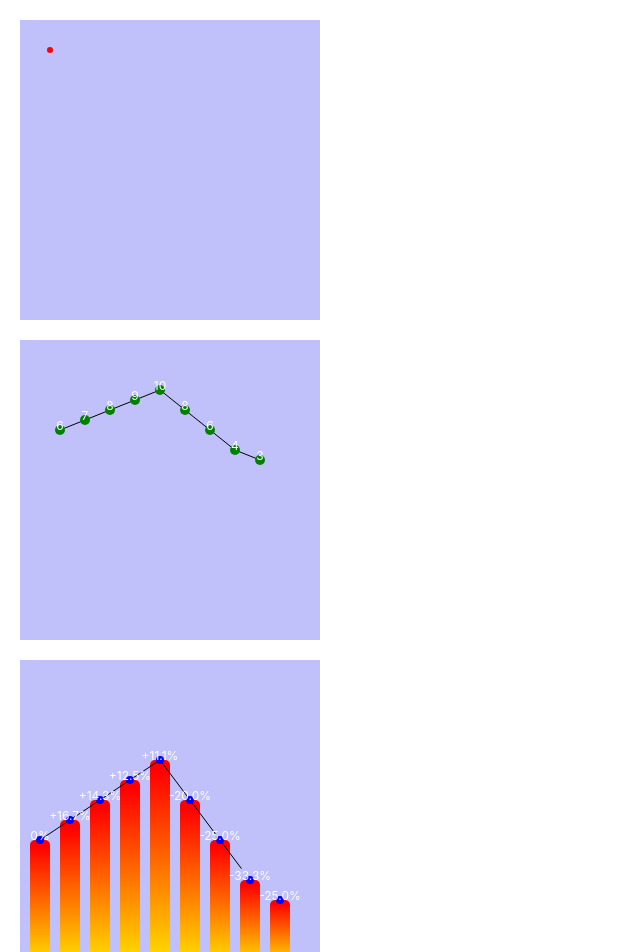
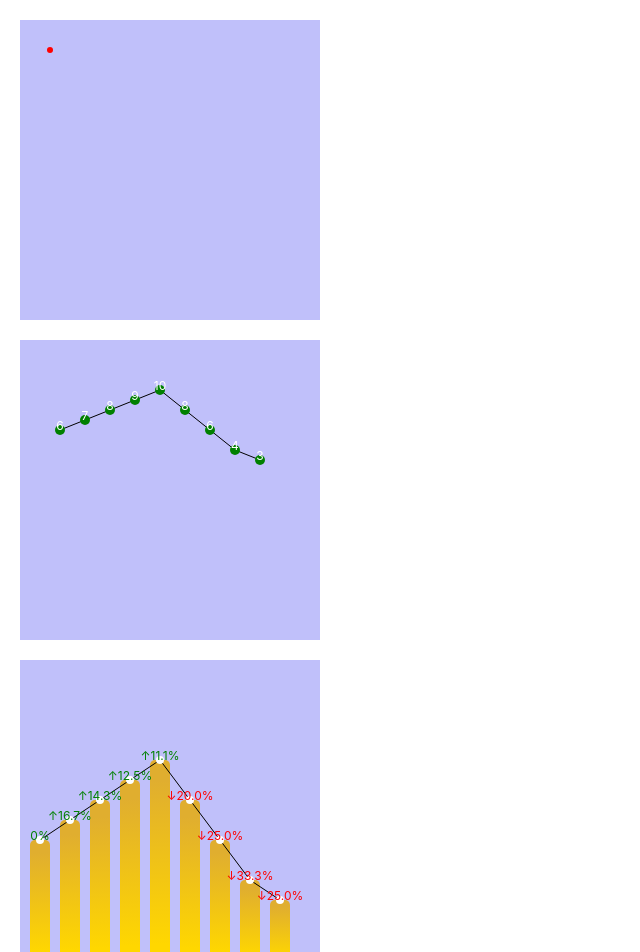
Before and after one commit to Saga6569/ScheduleSVG, a React (Create React App) app: page / in a window 1280 px wide. Shown: the top 952 px of the page, without its empty margins (0-640 px from the left). Built offline with nearby package versions, Linux system fonts and the light colour scheme.

Commit message:
line animation 1.3

```diff
--- a/src/components/Graph/Graph.module.css
+++ b/src/components/Graph/Graph.module.css
@@ -9,7 +9,7 @@
 }
 
 .path {
-  stroke-dasharray: 500;
+  stroke-dasharray: 1000;
   animation: dash 10s linear;
   animation-fill-mode: forwards;
 }
@@ -17,7 +17,7 @@
 
 @keyframes dash {
   from {
-    stroke-dashoffset: 500;
+    stroke-dashoffset: 1000;
   }
   to {
     stroke-dashoffset: 0;
--- a/src/components/Graph/Graph.tsx
+++ b/src/components/Graph/Graph.tsx
@@ -90,7 +90,9 @@ export class Graph extends React.Component<IGraphProps, IGraphState> {
   //   console.log(result);
   // }
 
-  difference = (a: number, b: number) => a > b ?  `-${(((a-b)/a) * 100).toFixed(1)}%` : `+${(((b-a)/a) * 100).toFixed(1)}%`
+  //
+  difference = (a: number, b: number) => a > b ?  `↓${(((a-b)/a) * 100).toFixed(1)}%` : `↑${(((b-a)/a) * 100).toFixed(1)}%`
+
 
   buildGraphLine = () =>  {
     const data = this.calcValuesParams(this.props.values).valuesList;
@@ -102,16 +104,15 @@ export class Graph extends React.Component<IGraphProps, IGraphState> {
     const y = el.y + el.height;
     path.push(x ,y)
     const value = Math.abs(y) / 20
-    console.log(oldvalue, value)
-    const s = oldvalue === null ? '0%' : this.difference(oldvalue, value)
+    const meaning  = oldvalue === null ? '0%' : this.difference(oldvalue, value)
     oldvalue = value
     const style = {'transform-origin': `${x}px ${y}px`, 'transform': 'rotateX(180deg)'}
     return (<>
-      <circle cx={x} cy={y} r="4" fill="blue"/>
-      <text className={styles.Text} x={x} y={y} style={style} font-size="12" text-anchor="middle" fill="White">{s}</text>
+      <circle cx={x} cy={y} r="4" fill="White"/>
+      <text className={styles.Text} x={x} y={y} style={style} font-size="12" text-anchor="middle" fill={meaning.includes('↑') || meaning === '0%' ? 'green' : 'red' }>{meaning}</text>
       </>
       )
-    })
+    });
 
     return (<>
       <path className={styles.path} d={`M${path.join(', ')}`} stroke="black" fill="transparent"/>
@@ -131,8 +132,8 @@ export class Graph extends React.Component<IGraphProps, IGraphState> {
 
           <defs>
             <linearGradient id="myGradient" gradientTransform="rotate(90)">
-              <stop offset="5%"  stopColor="gold" />
-              <stop offset="95%" stopColor="red" />
+              <stop offset="10%"  stopColor="gold" />
+              <stop offset="90%" stopColor="#e0ae2f" />
             </linearGradient>
           </defs>
           <rect x="0" y="0" width="300" height="300" fill="#c0c0fa"/>
```
